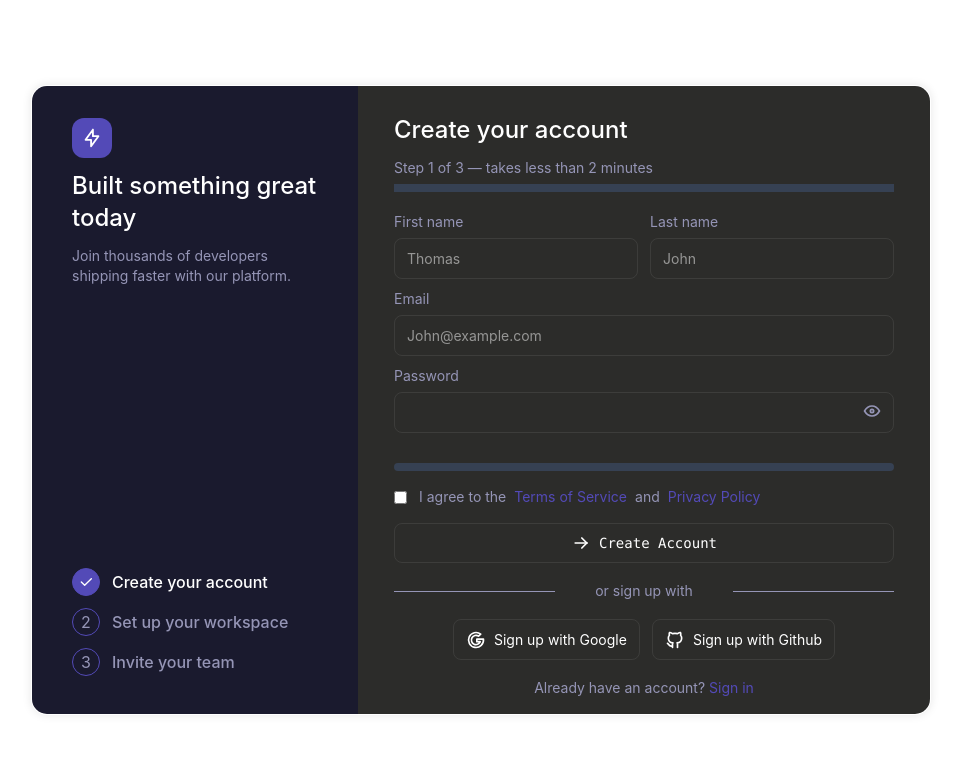
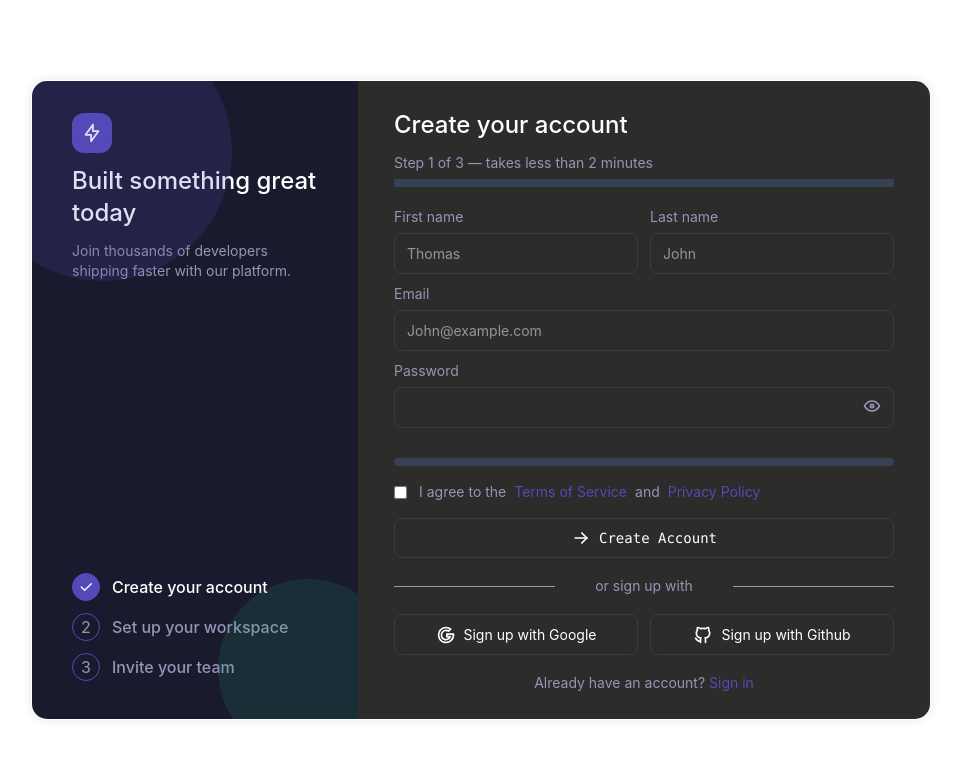
Before and after one commit to HafizEngineerMuhammadAbdullah/React-SMIT-Tasks, a React (Vite) app in the folder Firebase-Form-Project/: page / in a window 1280 px wide. Shown: the top 758 px of the page, without its empty margins (159-1120 px from the left). Built offline with nearby package versions, Linux system fonts and the light colour scheme.

Commit message:
Working on Firebase database

```diff
--- a/Firebase-Form-Project/configuration/firebase.js
+++ b/Firebase-Form-Project/configuration/firebase.js
@@ -1,6 +1,8 @@
 // Import the functions you need from the SDKs you need
 import { initializeApp } from "firebase/app";
 import { getDatabase } from "firebase/database";
+
+
 // TODO: Add SDKs for Firebase products that you want to use
 // https://firebase.google.com/docs/web/setup#available-libraries
 
@@ -8,6 +10,8 @@ import { getDatabase } from "firebase/database";
 const firebaseConfig = {
   apiKey: "AIzaSyBpBs8-uatX-18pOe7Q3a7GoAOCm0YEW5w",
   authDomain: "my-first-firebase-miniproject.firebaseapp.com",
+  // 👇 ADD YOUR DATABASE URL HERE
+  databaseURL: "https://my-first-firebase-miniproject-default-rtdb.firebaseio.com/",
   projectId: "my-first-firebase-miniproject",
   storageBucket: "my-first-firebase-miniproject.firebasestorage.app",
   messagingSenderId: "588031888773",
--- a/Firebase-Form-Project/package.json
+++ b/Firebase-Form-Project/package.json
@@ -16,6 +16,7 @@
     "react": "^19.2.8",
     "react-dom": "^19.2.8",
     "react-icons": "^5.7.0",
+    "react-toastify": "^11.1.0",
     "tailwindcss": "^4.3.3"
   },
   "devDependencies": {
--- a/Firebase-Form-Project/src/components/authentication/LeftPanel.jsx
+++ b/Firebase-Form-Project/src/components/authentication/LeftPanel.jsx
@@ -49,7 +49,7 @@ const LeftPanel = () => {
         initial={{ opacity: 0, x: -1500 }}
         animate={{ opacity: 1, x: 0 }}
         transition={{ duration: 0.9 }}
-        className={`${styles.leftPanel} flex flex-col md:justify-between gap-y-10 bg-[#1A1A2E] px-10 py-8`
+        className={`${styles.leftPanel} relative flex flex-col md:justify-between gap-y-10 bg-[#1A1A2E] px-10 py-8`
         }
       >
 
--- a/Firebase-Form-Project/src/components/authentication/RightPanel.jsx
+++ b/Firebase-Form-Project/src/components/authentication/RightPanel.jsx
@@ -5,6 +5,7 @@ import { motion } from 'motion/react';
 import InputField from './InputField';
 import { ref, push } from "firebase/database";
 import { database } from "../../../configuration/firebase";
+import { ToastContainer, toast } from "react-toastify";
 
 
 const RightPanel = () => {
@@ -163,19 +164,37 @@ const RightPanel = () => {
         // resist reloading the page(prevent the browser default behaviour i.e. reload the webpage when submit btn is pressed)
         e.preventDefault();
 
+        if (!validateFormData()) return;
 
         try {
 
-            await push(ref(database, "usersData", formData));
+            // Creates a reference to a folder named 'formSubmissions'
+            const dbRef = ref(database, 'formSubmissions');
 
-            validateFormData() &&
+            // push() generates a unique ID for every form entry automatically
+            await push(dbRef, {
+                name: formData.name,
+                email: formData.email,
+                message: formData.message,
+                timestamp: Date.now()
+            });
+            await push(ref(database, "usersData"), formData);
+
+            toast('Form data sent successfully!', {
+                position: "top-center",
+                autoClose: 5000,
+                hideProgressBar: false,
+                closeOnClick: false,
+                pauseOnHover: false,
+                draggable: true,
+                progress: undefined,
+                theme: "dark",
+                // transition: Bounce,
+            });
+
             alert(`Form submitted with data: ${JSON.stringify(formData)}`);
 
-            validateFormData() &&
-                alert(`Sign Up Successfull`);
-
-
-            validateFormData() && setFormData({
+            setFormData({
                 firstName: '',
                 lastName: '',
                 email: '',
@@ -183,7 +202,18 @@ const RightPanel = () => {
             });
         } catch (error) {
             console.error(error);
-            alert("Error saving data");
+            // console.error("Error sending data:", error.message);
+            toast.error('Error Submitting Form.Please try again!', {
+                position: "top-center",
+                autoClose: 5000,
+                hideProgressBar: false,
+                closeOnClick: false,
+                pauseOnHover: false,
+                draggable: true,
+                progress: undefined,
+                theme: "colored",
+                // transition: Bounce,
+            });
         }
     }
 
@@ -198,7 +228,7 @@ const RightPanel = () => {
                 initial={{ opacity: 0, x: 1500 }}
                 animate={{ opacity: 1, x: 0 }}
                 transition={{ duration: 0.9 }}
-                className={`${styles.rightPanel} flex flex-col gap-y-5 bg-[#2C2C2A] py-4 px-4 sm:px-6 md:px-8 lg:px-9`}>
+                className={`${styles.rightPanel}  flex flex-col gap-y-5 bg-[#2C2C2A] py-4 px-4 sm:px-6 md:px-8 lg:px-9`}>
 
                 {/* for Heading */}
                 <div>
@@ -263,7 +293,7 @@ const RightPanel = () => {
                         changeHandler={changeHandler}
                         myClass={`${styles.input}`}
                         autoComplete="email"
-                        pattern="[A-Za-z0-9._%+-]+@[A-Za-z0-9.-]+\.[A-Za-z]{2,}$"
+                        pattern="^[A-Za-z0-9._%+-]+@[A-Za-z0-9.-]+\.[A-Za-z]{2,}$"
                         title="Letters & Numbers allowed"
                         required />
 
@@ -360,7 +390,7 @@ const RightPanel = () => {
                             type='button'
                             whileHover={{ scale: 1.03 }}
                             whileTap={{ scale: 0.97 }}
-                        className={`${styles.input} flex justify-center items-center gap-x-2 cursor-pointer`}>
+                            className={`${styles.input} flex-1 flex justify-center items-center gap-x-2 cursor-pointer`}>
                             {/* <div className='h-7 w-7 rounded-full border-2 border-white flex justify-center items-center'>< TbBrandGoogle size={20} /></div> */}
                             < TbBrandGoogle size={20} />
                             <span className='text-white'>Sign up with Google</span>
@@ -369,7 +399,7 @@ const RightPanel = () => {
                             type='button'
                             whileHover={{ scale: 1.03 }}
                             whileTap={{ scale: 0.97 }}
-                        className={`${styles.input} flex justify-center items-center gap-x-2 cursor-pointer`}>
+                            className={`${styles.input} flex-1 flex justify-center items-center gap-x-2 cursor-pointer`}>
                             {/* <div className='h-7 w-7 rounded-full border-2 border-white flex justify-center items-center'>< TbBrandGithub size={20} /></div> */}
                             < TbBrandGithub size={20} />
                             <span className='text-white'>Sign up with Github</span>
@@ -382,6 +412,8 @@ const RightPanel = () => {
                         <p className='text-[#9595B6] text-sm text-center'>Already have an account? <span className='text-[#534AB7] cursor-pointer'>Sign in</span></p>
                     </div>
 
+                    {/* Toast Container */}
+                    <ToastContainer></ToastContainer>
                 </form>
             </motion.div >
         </>
--- a/Firebase-Form-Project/src/components/authentication/SignupForm.module.css
+++ b/Firebase-Form-Project/src/components/authentication/SignupForm.module.css
@@ -1,3 +1,4 @@
+/* for Container */
 .container {
   display: grid;
   grid-template-columns: 1fr 1fr;
@@ -13,6 +14,7 @@
   overflow: hidden;
 }
 
+/* when hover is being performed on container */
 .container:hover {
   border-color: rgba(139, 92, 246, 0.3);
   transform: translateY(-4px) !important;
@@ -27,6 +29,39 @@
   }
 }
 
+/* for Left Panel */
+.leftPanel::before {
+    content: '';
+    position: absolute;
+    width: 260px;
+    height: 260px;
+    border-radius: 50%;
+    background: #534AB7;
+    opacity: 0.18;
+    top: -60px;
+    left: -60px;
+    z-index: 1;
+}
+
+.leftPanel::after {
+    content: '  ';
+    position: absolute;
+    width: 180px;
+    height: 180px;
+    border-radius: 50%;
+    background: #1D9E75;
+    opacity: 0.15;
+    bottom: -40px;
+    right: -40px;
+    z-index: 1;
+}
+
+/* for Right Panel */
+.rightPanel{
+  z-index: 2;
+}
+
+/* for Form Grid */
 .formGrid {
   display: grid;
   grid-template-columns: 1fr;
@@ -34,6 +69,7 @@
   row-gap: 10px;
 }
 
+/* for Input Field */
 .input {
   padding: 9px 12px;
   border-radius: 8px;
@@ -45,12 +81,13 @@
   transition:
     border-color 0.15s,
     box-shadow 0.15s,
-    background 0.15s;
+    background-color 0.15s;
 }
 
 /* when the hover is being performed on input field */
 .input:hover {
   border-color: #534ab7;
+  background-color: #1A1A19;
 }
 
 .input:focus {
```
Also changed, not shown: 1 other file (tests, documents, lock files or other folders). Lines whose indentation alone changed are shown as unchanged.
